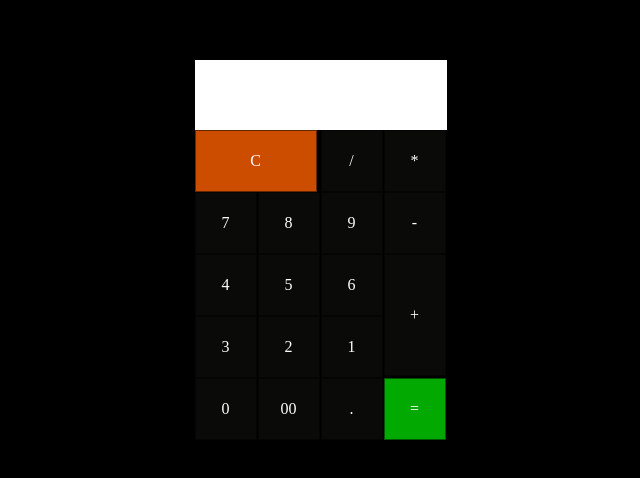
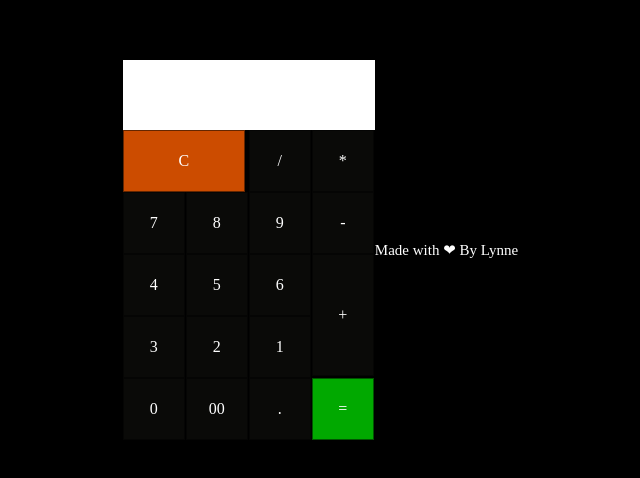
Before and after one commit to LynnePLex/Calculator-v1, a plain HTML site: page index.html in a window 1280 px wide. Shown: the part 158-636 px from the top of the page, without its empty margins (324-964 px from the left). Drawn offline with Linux system fonts and the light colour scheme.

Commit message:
* Added text for all my math nerds <3
-> Listened to Money Back by Daylight Tone <-

```diff
--- a/index.html
+++ b/index.html
@@ -30,5 +30,6 @@
       <!-- Add the eval element to solve the equation. -->
       <span class="num equal" onclick="document.calc.txt.value = eval(document.calc.txt.value)">=</span>
     </form>
+    <p class="lynne">Made with ❤ By Lynne</p>
   </body>
 </html>
--- a/style.css
+++ b/style.css
@@ -59,4 +59,8 @@ body{
 .calculator span.equal{
   background: #01a900;
 }
+.lynne{
+  color: white;
+  font-size: 15px;
+}
 </style>
```
